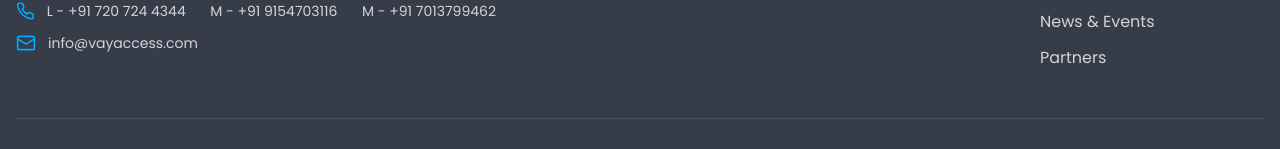
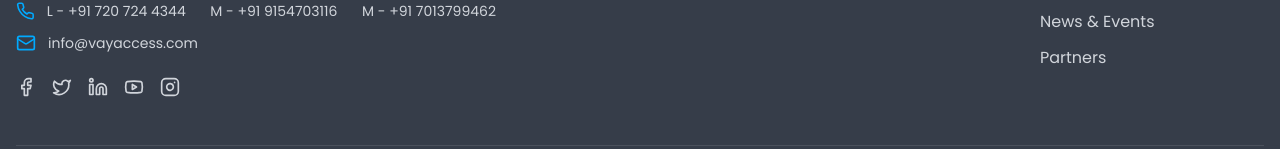
Before and after one commit to sailochan19171/park-vision-pro, a React (Vite) app: page /about in a window 1280 px wide. Shown: the part 4498-4647 px from the top of the page. Built offline with nearby package versions, Linux system fonts and the light colour scheme; no server answers.

Commit message:
recent changes in footer added instagram url

```diff
--- a/src/components/Footer.tsx
+++ b/src/components/Footer.tsx
@@ -7,6 +7,7 @@ import {
   Twitter,
   Linkedin,
   Youtube,
+  Instagram,
   ArrowRight
 } from "lucide-react";
 import { useEffect, useRef, useState } from "react";
@@ -100,7 +101,8 @@ const Footer = () => {
     { icon: <Facebook className="h-5 w-5" />, href: "#", name: "Facebook" },
     { icon: <Twitter className="h-5 w-5" />, href: "#", name: "Twitter" },
     { icon: <Linkedin className="h-5 w-5" />, href: "#", name: "LinkedIn" },
-    { icon: <Youtube className="h-5 w-5" />, href: "#", name: "YouTube" }
+    { icon: <Youtube className="h-5 w-5" />, href: "#", name: "YouTube" },
+    { icon: <Instagram className="h-5 w-5" />, href: "https://www.instagram.com/vayaccess?igsh=MWd3MmNvODk2NTZpNw==", name: "Instagram" }
   ];
 
   return (
@@ -178,7 +180,21 @@ const Footer = () => {
               </div>
             </div>
 
-            {/* Social Links removed as requested */}
+            {/* Social Links */}
+            <div className="flex space-x-4">
+              {socialLinks.map((link, index) => (
+                <a
+                  key={index}
+                  href={link.href}
+                  target="_blank"
+                  rel="noopener noreferrer"
+                  className="text-gray-300 hover:text-tech-blue-light transition-colors duration-300"
+                  aria-label={link.name}
+                >
+                  {link.icon}
+                </a>
+              ))}
+            </div>
           </div>
 
           {/* Solutions */}
```
